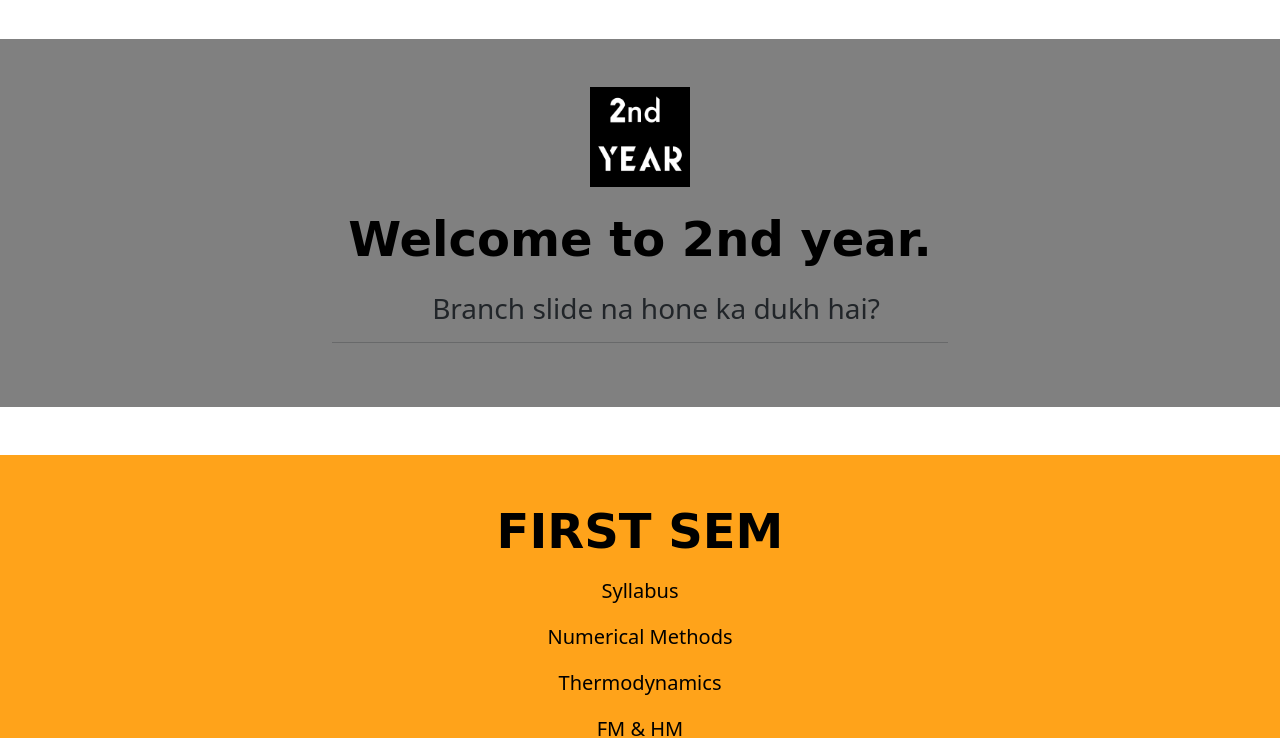
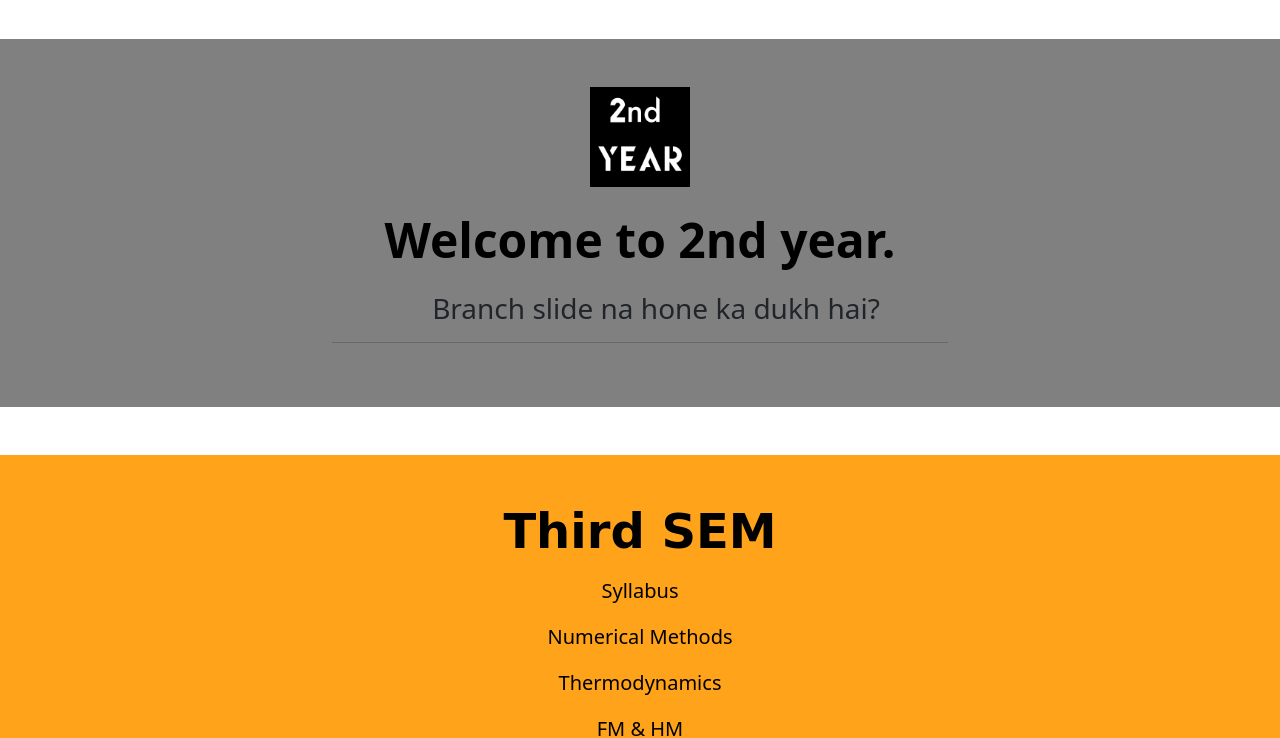
Before and after one commit to ADITYAJVM22/MecHub, a plain HTML site: page second.html in a window 1280 px wide. Shown: the part 67-805 px from the top of the page. Drawn offline with nearby package versions, Linux system fonts and the light colour scheme.

Commit message:
Update second.html

```diff
--- a/second.html
+++ b/second.html
@@ -37,7 +37,7 @@
 
     <div class="px-4 py-5 my-5 text-center" style="background-color: rgb(128,128,128);">
         <img class="d-block mx-auto mb-4" src="2ndyear.png" alt="" width="100" height="100">
-        <h1 class="display-5 fw-bold text-body-emphasis" style="font-family: cursive; color: white;">Welcome to 2nd
+        <h1 class="display-5 fw-bold text-body-emphasis" style="color: white;">Welcome to 2nd
             year.</h1>
         <div class="col-lg-6 mx-auto">
             <p class="lead mb-4">
@@ -52,7 +52,7 @@
     </div>
 
     <div class="px-4 py-5 my-5 text-center" style="background-color: rgb(255, 163, 26);">
-        <h1 class="display-5 fw-bold text-body-emphasis" style="font-family: cursive;">FIRST SEM</h1>
+        <h1 class="display-5 fw-bold text-body-emphasis" style="font-family: cursive;">Third SEM</h1>
         <ul class="nav flex-column">
             <li class="nav-item">
                 <a class="nav-link active" aria-current="page"
```
